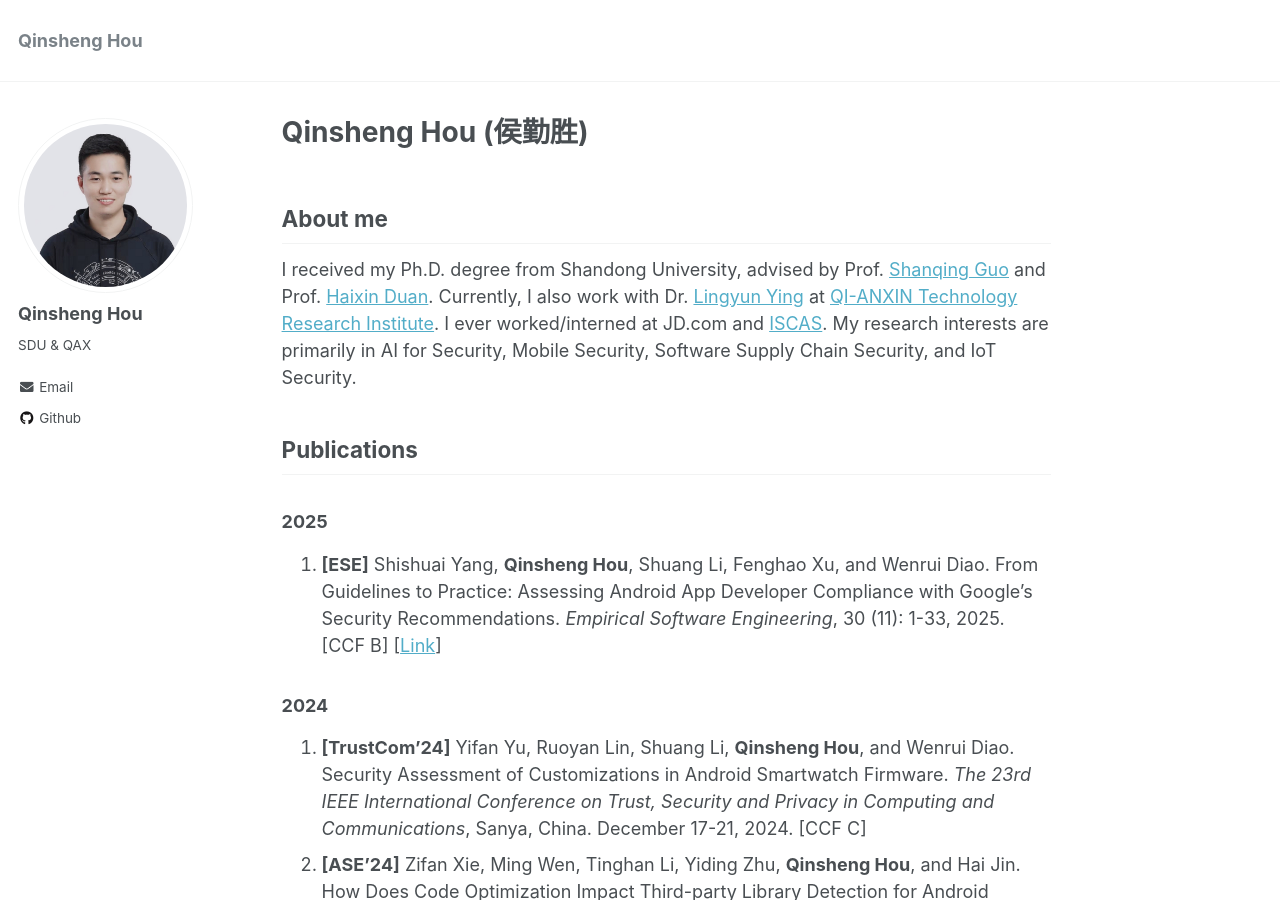
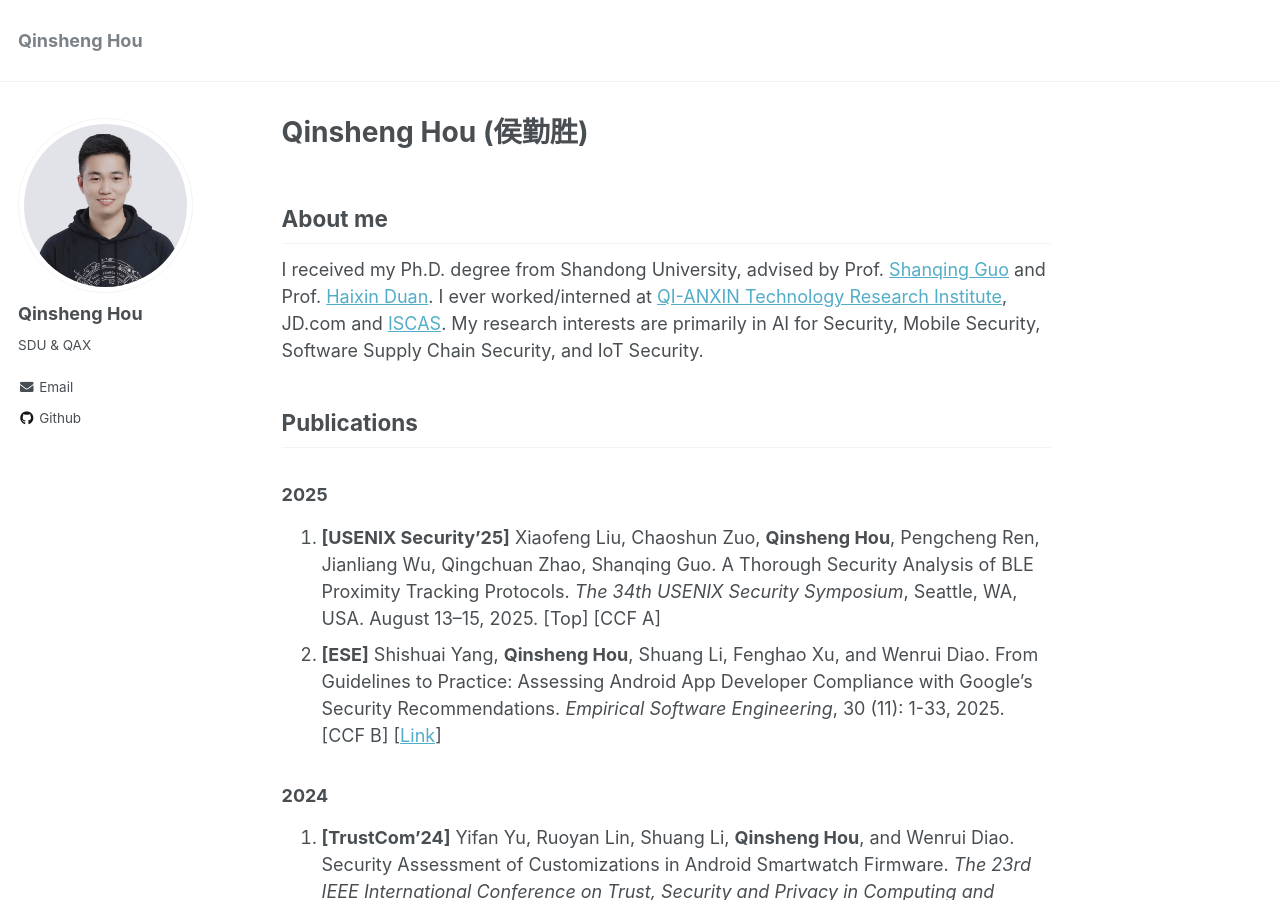
Before and after one commit to chicharitomu14/chicharitomu14.github.io, a Jekyll site: the page built from _pages/about.md, in a window 1280 px wide and 900 px high. Built offline with Jekyll 4.4.1, drawn with Linux system fonts in a browser that asks for light colours; some of the changed text lies outside the part shown.

```diff
--- a/_pages/about.md
+++ b/_pages/about.md
@@ -10,14 +10,15 @@ redirect_from:
 
 About me
 ------
-I received my Ph.D. degree from Shandong University, advised by Prof. [Shanqing Guo](https://sduiseclab.github.io/profile/guoshanqing.html) and Prof. [Haixin Duan](https://netsec.ccert.edu.cn/people/duanhx/). Currently, I also work with Dr. [Lingyun Ying](http://people.ucas.ac.cn/~yly) at [QI-ANXIN Technology Research Institute](https://research.qianxin.com/). I ever worked/interned at JD.com and [ISCAS](http://www.iscas.ac.cn/). My research interests are primarily in AI for Security, Mobile Security, Software Supply Chain Security, and IoT Security.
+I received my Ph.D. degree from Shandong University, advised by Prof. [Shanqing Guo](https://sduiseclab.github.io/profile/guoshanqing.html) and Prof. [Haixin Duan](https://netsec.ccert.edu.cn/people/duanhx/). I ever worked/interned at [QI-ANXIN Technology Research Institute](https://research.qianxin.com/), JD.com and [ISCAS](http://www.iscas.ac.cn/). My research interests are primarily in AI for Security, Mobile Security, Software Supply Chain Security, and IoT Security.
 
 Publications
 ------
 
 ### 2025
 
-1. **[ESE]** Shishuai Yang, **Qinsheng Hou**, Shuang Li, Fenghao Xu, and Wenrui Diao. From Guidelines to Practice: Assessing Android App Developer Compliance with Google’s Security Recommendations. *Empirical Software Engineering*, 30 (11): 1-33, 2025. [CCF B] [[Link](https://rdcu.be/dYrz6)]
+1. **[USENIX Security’25]** Xiaofeng Liu, Chaoshun Zuo, **Qinsheng Hou**, Pengcheng Ren, Jianliang Wu, Qingchuan Zhao, Shanqing Guo. A Thorough Security Analysis of BLE Proximity Tracking Protocols. *The 34th USENIX Security Symposium*, Seattle, WA, USA. August 13–15, 2025. [Top] [CCF A]
+2. **[ESE]** Shishuai Yang, **Qinsheng Hou**, Shuang Li, Fenghao Xu, and Wenrui Diao. From Guidelines to Practice: Assessing Android App Developer Compliance with Google’s Security Recommendations. *Empirical Software Engineering*, 30 (11): 1-33, 2025. [CCF B] [[Link](https://rdcu.be/dYrz6)]
 
 ### 2024
 
```
Also changed, not shown: other parts of _pages/about.md (+3 -3 lines).
